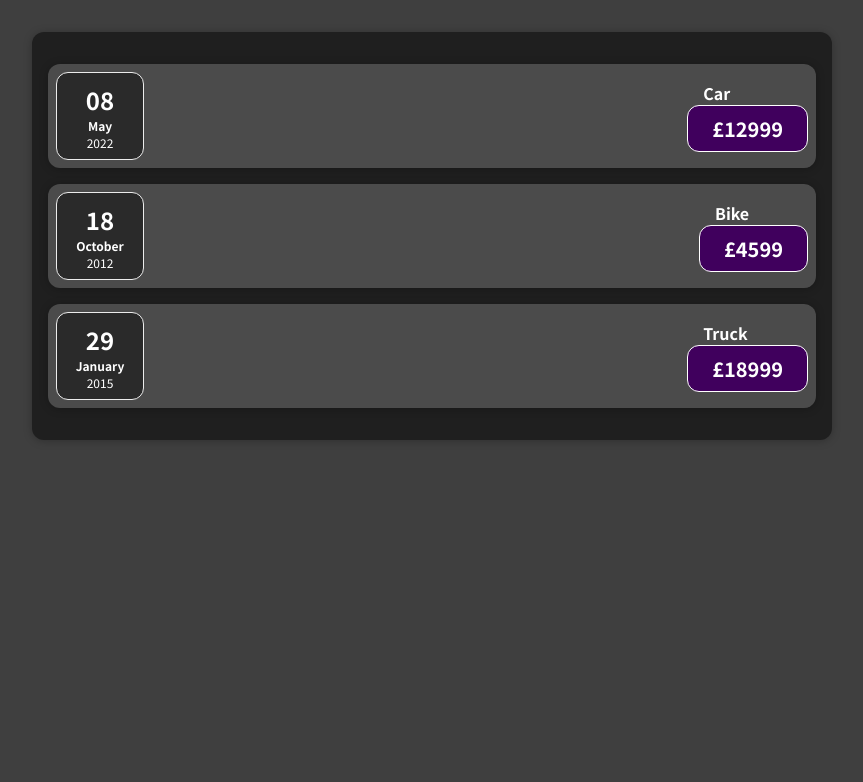
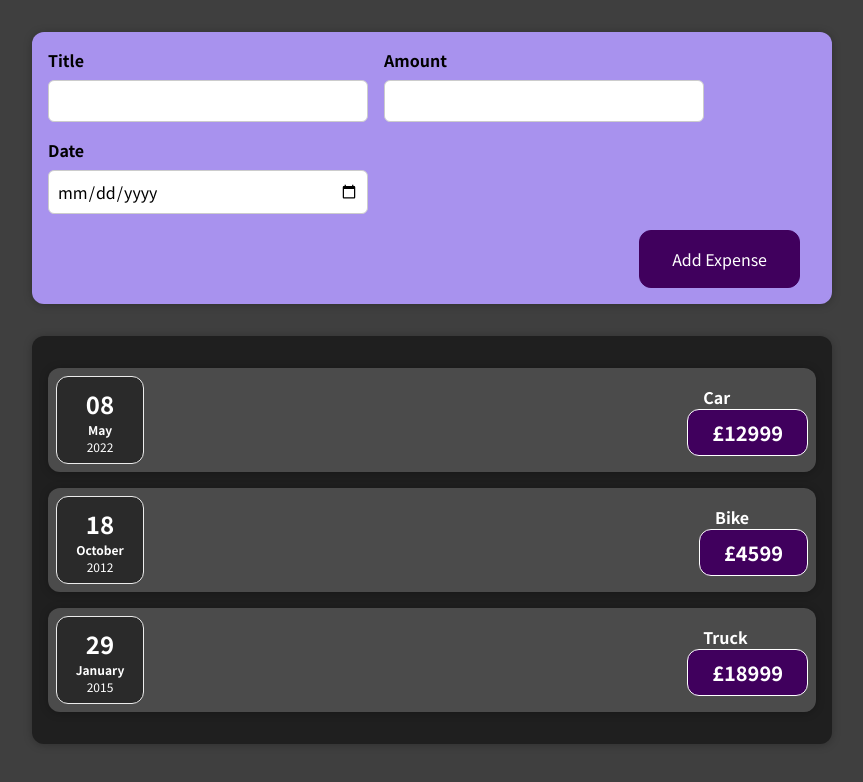
Before and after one commit to BlooMethLabs/complete_react_guide, a React (Create React App) app: page / in a window 1280 px wide. Shown: the top 782 px of the page, without its empty margins (208-1071 px from the left). Built offline with nearby package versions, Linux system fonts and the light colour scheme.

Commit message:
New expense

```diff
--- a/src/App.js
+++ b/src/App.js
@@ -1,4 +1,5 @@
 import Expenses from './components/Expenses/Expenses';
+import NewExpense from './components/NewExpense/NewExpense';
 
 const App = () => {
   const expenses = [
@@ -6,8 +7,15 @@
     { title: 'Bike', date: new Date(2012, 9, 18), price: '4599' },
     { title: 'Truck', date: new Date(2014, 12, 29), price: '18999' },
   ];
+
+  const addExpenseHandler = expense => {
+    console.log('In App.js');
+    console.log(expense);
+  };
+
   return (
     <div>
+      <NewExpense onAddExpense={addExpenseHandler} />
       <Expenses items={expenses} />
     </div>
   );
--- /dev/null
+++ b/src/components/NewExpense/ExpenseForm.css
@@ -0,0 +1,26 @@
+.new-expense__controls {
+  display: flex;
+  flex-wrap: wrap;
+  gap: 1rem;
+  margin-bottom: 1rem;
+  text-align: left;
+}
+
+.new-expense__control label {
+  font-weight: bold;
+  margin-bottom: 0.5rem;
+  display: block;
+}
+
+.new-expense__control input {
+  font: inherit;
+  padding: 0.5rem;
+  border-radius: 6px;
+  border: 1px solid #ccc;
+  width: 20rem;
+  max-width: 100%;
+}
+
+.new-expense__actions {
+  text-align: right;
+}
--- /dev/null
+++ b/src/components/NewExpense/ExpenseForm.js
@@ -0,0 +1,96 @@
+import React, { useState } from 'react';
+
+import './ExpenseForm.css';
+
+const ExpenseForm = (props) => {
+  const [enteredTitle, setEnteredTitle] = useState('');
+  const [enteredAmount, setEnteredAmount] = useState('');
+  const [enteredDate, setEnteredDate] = useState('');
+  // const [userInput, setUserInput] = useState({
+  //   enteredTitle: '',
+  //   enteredAmount: '',
+  //   enteredDate: '',
+  // });
+
+  const titleChangeHandler = (event) => {
+    setEnteredTitle(event.target.value);
+    // setUserInput({
+    //   ...userInput,
+    //   enteredTitle: event.target.value,
+    // });
+    // setUserInput((prevState) => {
+    //   return { ...prevState, enteredTitle: event.target.value };
+    // });
+  };
+
+  const amountChangeHandler = (event) => {
+    setEnteredAmount(event.target.value);
+    // setUserInput({
+    //   ...userInput,
+    //   enteredAmount: event.target.value,
+    // });
+  };
+
+  const dateChangeHandler = (event) => {
+    setEnteredDate(event.target.value);
+    // setUserInput({
+    //   ...userInput,
+    //   enteredDate: event.target.value,
+    // });
+  };
+
+  const submitHandler = (event) => {
+    event.preventDefault();
+
+    const expenseData = {
+      title: enteredTitle,
+      amount: enteredAmount,
+      date: new Date(enteredDate),
+    };
+
+    props.onSaveExpenseData(expenseData);
+    setEnteredTitle('');
+    setEnteredAmount('');
+    setEnteredDate('');
+  };
+
+  return (
+    <form onSubmit={submitHandler}>
+      <div className='new-expense__controls'>
+        <div className='new-expense__control'>
+          <label>Title</label>
+          <input
+            type='text'
+            value={enteredTitle}
+            onChange={titleChangeHandler}
+          />
+        </div>
+        <div className='new-expense__control'>
+          <label>Amount</label>
+          <input
+            type='number'
+            min='0.01'
+            step='0.01'
+            value={enteredAmount}
+            onChange={amountChangeHandler}
+          />
+        </div>
+        <div className='new-expense__control'>
+          <label>Date</label>
+          <input
+            type='date'
+            min='2019-01-01'
+            max='2022-12-31'
+            value={enteredDate}
+            onChange={dateChangeHandler}
+          />
+        </div>
+      </div>
+      <div className='new-expense__actions'>
+        <button type='submit'>Add Expense</button>
+      </div>
+    </form>
+  );
+};
+
+export default ExpenseForm;
--- /dev/null
+++ b/src/components/NewExpense/NewExpense.css
@@ -0,0 +1,38 @@
+.new-expense {
+  background-color: #a892ee;
+  padding: 1rem;
+  margin: 2rem auto;
+  width: 50rem;
+  max-width: 95%;
+  border-radius: 12px;
+  text-align: center;
+  box-shadow: 0 1px 8px rgba(0, 0, 0, 0.25);
+}
+
+.new-expense button {
+  font: inherit;
+  cursor: pointer;
+  padding: 1rem 2rem;
+  border: 1px solid #40005d;
+  background-color: #40005d;
+  color: white;
+  border-radius: 12px;
+  margin-right: 1rem;
+}
+
+.new-expense button:hover,
+.new-expense button:active {
+  background-color: #510674;
+  border-color: #510674;
+}
+
+.new-expense button.alternative {
+  color: #220131;
+  border-color: transparent;
+  background-color: transparent;
+}
+
+.new-expense button.alternative:hover,
+.new-expense button.alternative:active {
+  background-color: #ddb3f8;
+}
--- /dev/null
+++ b/src/components/NewExpense/NewExpense.js
@@ -0,0 +1,22 @@
+import React from 'react';
+
+import ExpenseForm from './ExpenseForm';
+import './NewExpense.css';
+
+const NewExpense = (props) => {
+  const saveExpenseDataHandler = (enteredExpenseData) => {
+    const expenseData = {
+      ...enteredExpenseData,
+      id: Math.random().toString()
+    };
+    props.onAddExpense(expenseData);
+  };
+
+  return (
+    <div className='new-expense'>
+      <ExpenseForm onSaveExpenseData={saveExpenseDataHandler} />
+    </div>
+  );
+};
+
+export default NewExpense;
```
